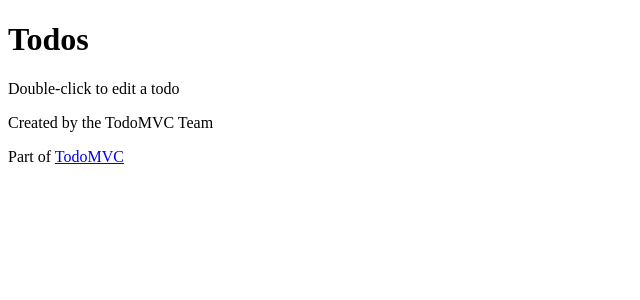
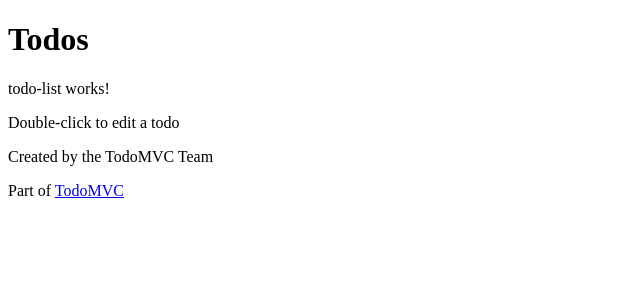
Before and after one commit to attilacs/angular-practice-todo3, an Angular app: page / in a window 1280 px wide. Shown: the top 300 px of the page, without its empty margins (0-640 px from the left). Built offline with nearby package versions, Linux system fonts and the light colour scheme.

Commit message:
Generate todo-list component

```diff
--- a/src/app/app.component.html
+++ b/src/app/app.component.html
@@ -1 +1,2 @@
 <h1>{{title}}</h1>
+<app-todo-list />
--- a/src/app/app.component.ts
+++ b/src/app/app.component.ts
@@ -1,9 +1,10 @@
 import { Component } from "@angular/core";
+import { TodoListComponent } from "./components/todo-list/todo-list.component";
 
 @Component({
 	selector: "app-root",
 	standalone: true,
-	imports: [],
+	imports: [TodoListComponent],
 	templateUrl: "./app.component.html",
 	styleUrl: "./app.component.scss",
 })
--- /dev/null
+++ b/src/app/components/todo-list/todo-list.component.html
@@ -0,0 +1 @@
+<p>todo-list works!</p>
```
Also changed, not shown: src/app/components/todo-list/todo-list.component.ts (added, +10 -0 lines), src/app/components/todo-list/todo-list.component.scss (added), 1 other file (tests, documents, lock files or other folders).
